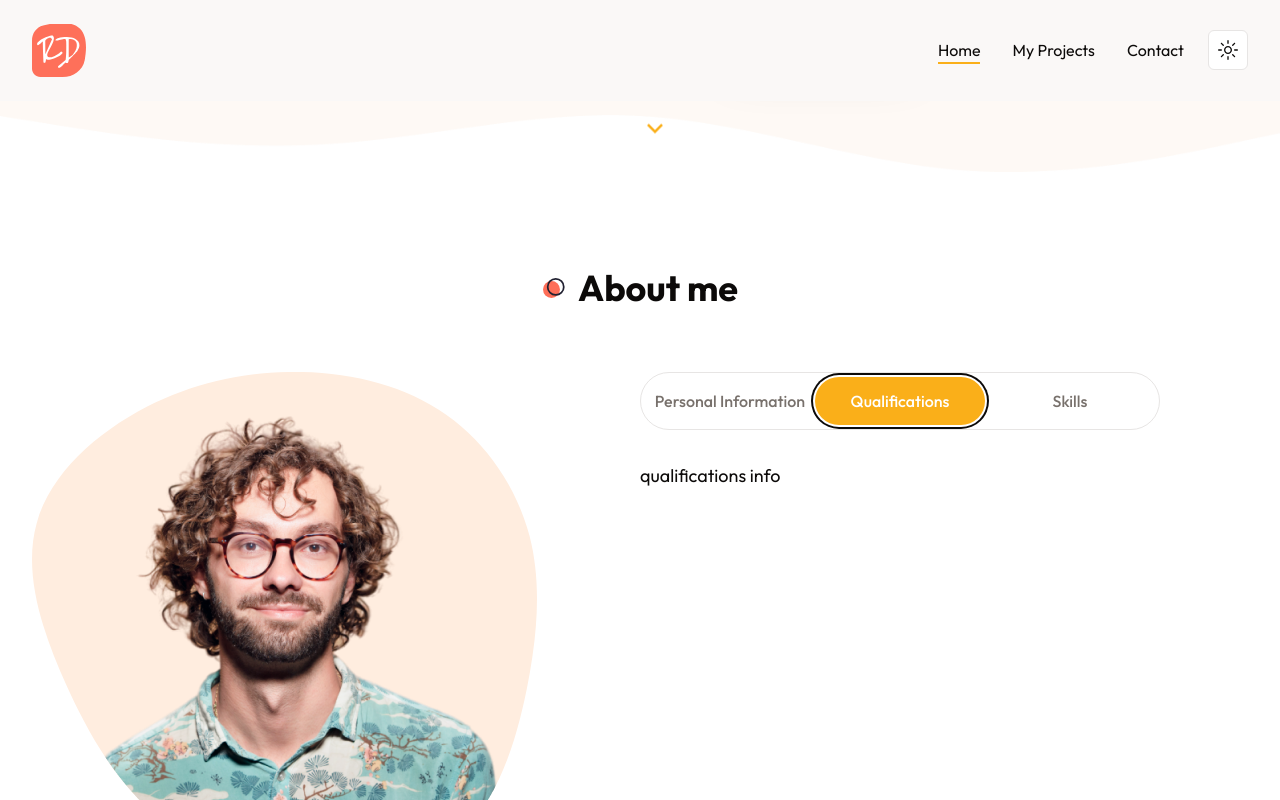
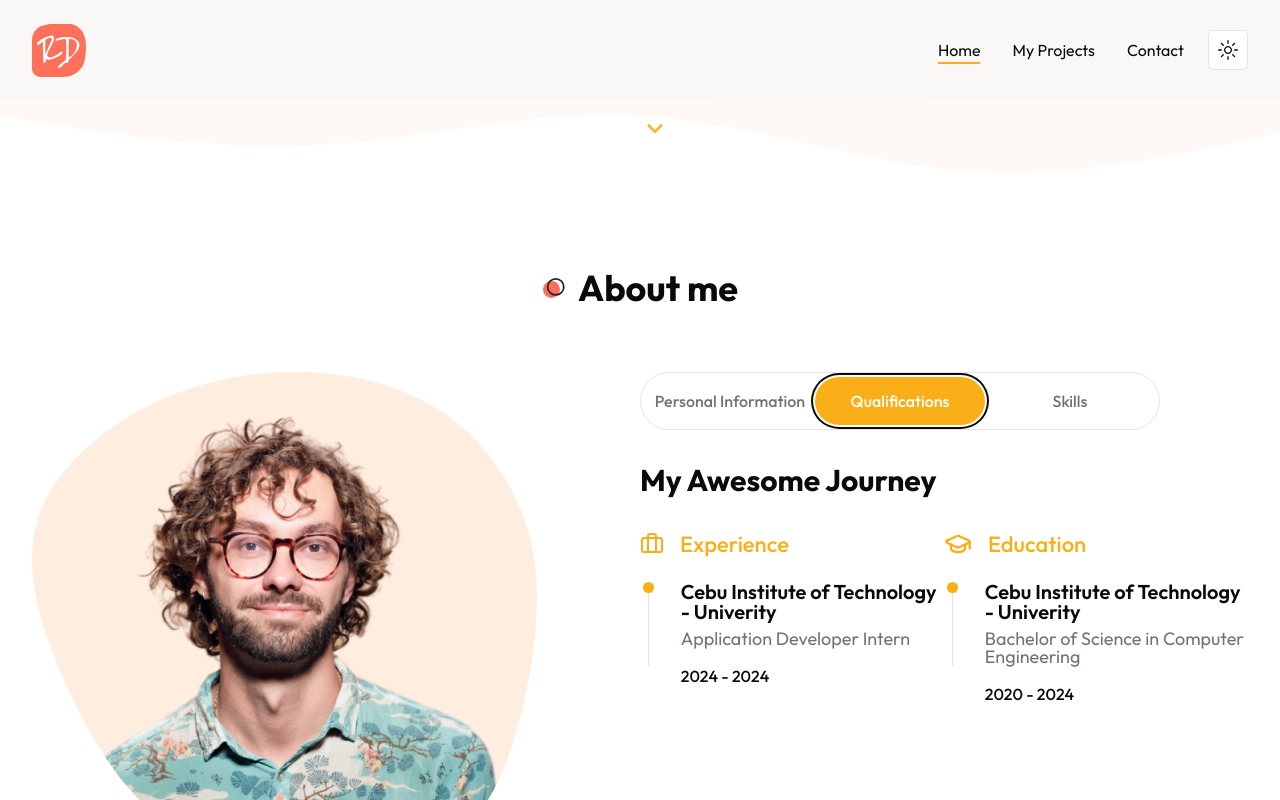
Before and after one commit to GCarido/my-portfolio, a Next.js app: page / in a window 1280 px wide. Both pictures are taken after a click on the tab "Qualifications". Shown: the part 601-1401 px from the top of the page. Built offline with nearby package versions, Linux system fonts and the light colour scheme.

Commit message:
Make qualification section interactive

```diff
--- a/components/About.jsx
+++ b/components/About.jsx
@@ -45,7 +45,7 @@
         data: [
             {
                 university: 'Cebu Institute of Technology - Univerity',
-                qualification: 'Bachelor of Science',
+                qualification: 'Bachelor of Science in Computer Engineering',
                 years: '2020 - 2024'
             }
         ]
@@ -55,7 +55,7 @@
         data: [
             {
                 university: 'Cebu Institute of Technology - Univerity',
-                qualification: 'Application Developer Intern',
+                role: 'Application Developer Intern',
                 years: '2024 - 2024'
             }
         ]
@@ -149,9 +149,78 @@
                                                 </div>
                                             })}
                                         </div>
+                                        {/* languages */}
+
+                                        <div className="flex flex-col gap-y-2">
+                                            <div className="text-primary">Language Skills</div>
+                                            <div className="border-b border-border"></div>
+                                            <div>English, Filipino</div>
+                                        </div>
                                     </div>
                                 </TabsContent>
-                                <TabsContent value="qualifications">qualifications info</TabsContent>
+                                {/* qualification info */}
+                                <TabsContent value="qualifications">
+                                    <div>
+                                        <h3 className="h3 mb-8 text-center xl:text-left">My Awesome Journey</h3>
+                                    </div>
+                                    {/* experience and education */}
+                                    <div className="grid md:grid-cols-2 gap-y-8">
+                                        {/* experience */}
+                                        <div className="flex flex-col gap-y-6">
+                                            <div className="flex gap-x-4 items-center text-[22px] text-primary">
+                                                <Briefcase />
+                                                <h4 className="capitalize font-medium">
+                                                    {getData(qualificationData, "experience").title}
+                                                </h4>
+                                            </div>
+                                            {/* list */}
+                                            <div className="flex flex-col gap-y-8">
+                                                {getData(qualificationData, "experience").data.map((item, index) => {
+                                                    const { university, role, years } = item;
+                                                    return (
+                                                        <div className="flex gap-x-8 group" key={index}>
+                                                            <div className="h-[84px] w-[1px] bg-border relative ml-2">
+                                                                <div className="w-[11px] h-[11px] rounded-full bg-primary absolute -left-[5px] group-hover:translate-y-[80px] transition-all duration-500"></div>
+                                                            </div>
+                                                            <div>
+                                                                <div className="font-semibold text-xl leading-none mb-2">{university}</div>
+                                                                <div className="text-lg leading-none text-muted-foreground mb-4">{role}</div>
+                                                                <div className="text-base font-medium">{years}</div>
+                                                            </div>
+                                                        </div>
+                                                    )
+                                                })}
+                                            </div>
+                                        </div>
+                                        {/* education */}
+                                        <div className="flex flex-col gap-y-6">
+                                            <div className="flex gap-x-4 items-center text-[22px] text-primary">
+                                                <GraduationCap size={28}/>
+                                                <h4 className="capitalize font-medium">
+                                                    {getData(qualificationData, "education").title}
+                                                </h4>
+                                            </div>
+                                            {/* list */}
+                                            <div className="flex flex-col gap-y-8">
+                                                {getData(qualificationData, "education").data.map((item, index) => {
+                                                    const { university, qualification, years } = item;
+                                                    return (
+                                                        <div className="flex gap-x-8 group" key={index}>
+                                                            <div className="h-[84px] w-[1px] bg-border relative ml-2">
+                                                                <div className="w-[11px] h-[11px] rounded-full bg-primary absolute -left-[5px] group-hover:translate-y-[80px] transition-all duration-500"></div>
+                                                            </div>
+                                                            <div>
+                                                                <div className="font-semibold text-xl leading-none mb-2">{university}</div>
+                                                                <div className="text-lg leading-none text-muted-foreground mb-4">{qualification}</div>
+                                                                <div className="text-base font-medium">{years}</div>
+                                                            </div>
+                                                        </div>
+                                                    )
+                                                })}
+                                            </div>
+                                        </div>
+                                    </div>
+                                </TabsContent>
                                 <TabsContent value="skills">skills info</TabsContent>
                             </div>
                         </Tabs>
```
